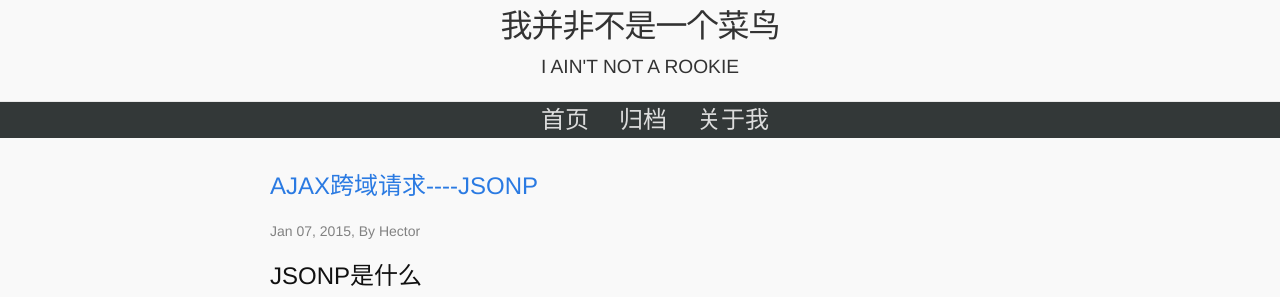
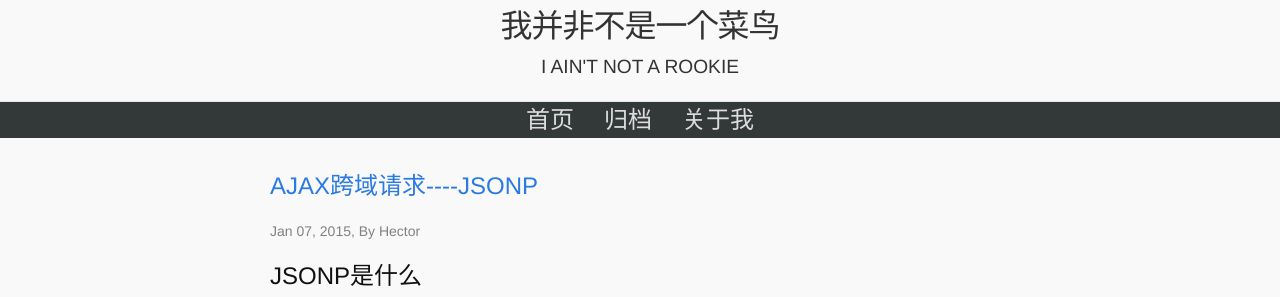
Before and after one commit to hoohack/hoohack.github.io, a Jekyll site: the page built from index.html, in a window 1280 px wide. Shown: the top 297 px of the page. Built offline with Jekyll 4.4.1, drawn with Linux system fonts in a browser that asks for light colours; the list of posts is cut into pages by our own code; comment, search, counter and statistics services are not loaded.

Commit message:
fix bug in media screen

```diff
--- a/_includes/header.html
+++ b/_includes/header.html
@@ -7,12 +7,10 @@
 </header>
 
 <nav class="site-nav">
-    <!--<div class="grid" style="max-width: 960px; margin: 0 auto; display: block">-->
   <ul>
     <li>
         <a href="/">首页</a></li><li>
         <a href="/archives/">归档</a></li><li>
         <a href="/about/">关于我</a></li>
   </ul>
-    <!--</div>-->
 </nav>
--- a/_sass/_layout.scss
+++ b/_sass/_layout.scss
@@ -44,7 +44,6 @@
 }
 
 .site-nav {
-//    line-height: 2.5em;
     margin-left: auto;
     margin-right: auto;
     text-align: center;
@@ -58,12 +57,17 @@
         margin-left: auto;
         margin-right: auto;
         margin-bottom: -7px;
+        text-align: center;
     }
 
     li {
         float: left;
         margin-left: 30px;
         font-size: 1.5em;
+    }
+
+    ul li:first-child {
+        margin-left: 0;
     }
 
     .menu-icon {
@@ -83,10 +87,10 @@
     @include media-query($on-palm) {
         top: 9px;
         right: 30px;
-        background-color: $background-color;
+        background-color: #333838;
         border: 1px solid $grey-color-light;
         border-radius: 5px;
-        text-align: right;
+        text-align: center;
 
         .menu-icon {
             display: block;
```
